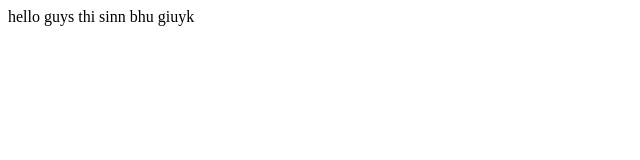
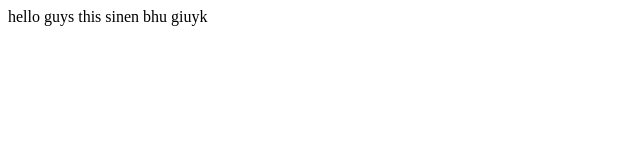
Before and after one commit to Mkrish812/sdt1, a plain HTML site: page index.html in a window 1280 px wide. Shown: the full height of the page, 0-640 px from the left. Drawn offline with Linux system fonts and the light colour scheme.

Commit message:
helloguys

```diff
--- a/index.html
+++ b/index.html
@@ -7,6 +7,6 @@
 </head>
 <body>
     hello guys
-    thi sinn bhu giuyk
+    this sinen bhu giuyk
 </body>
 </html>
```
